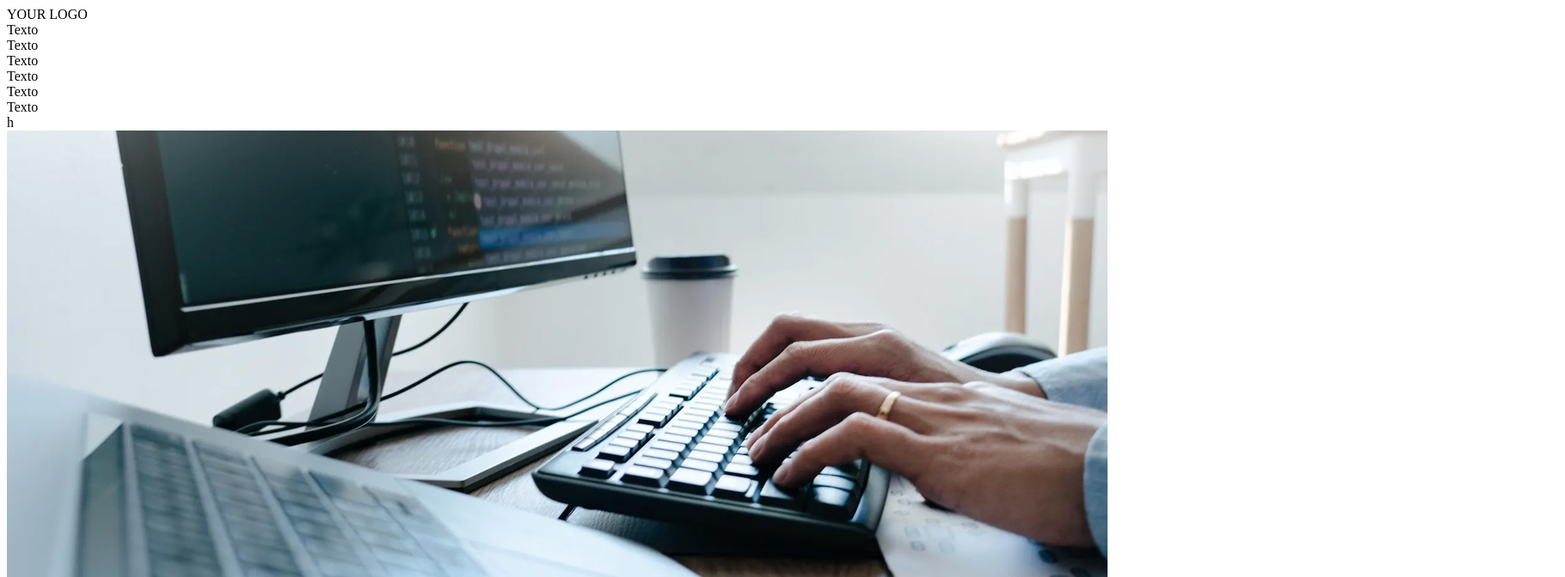
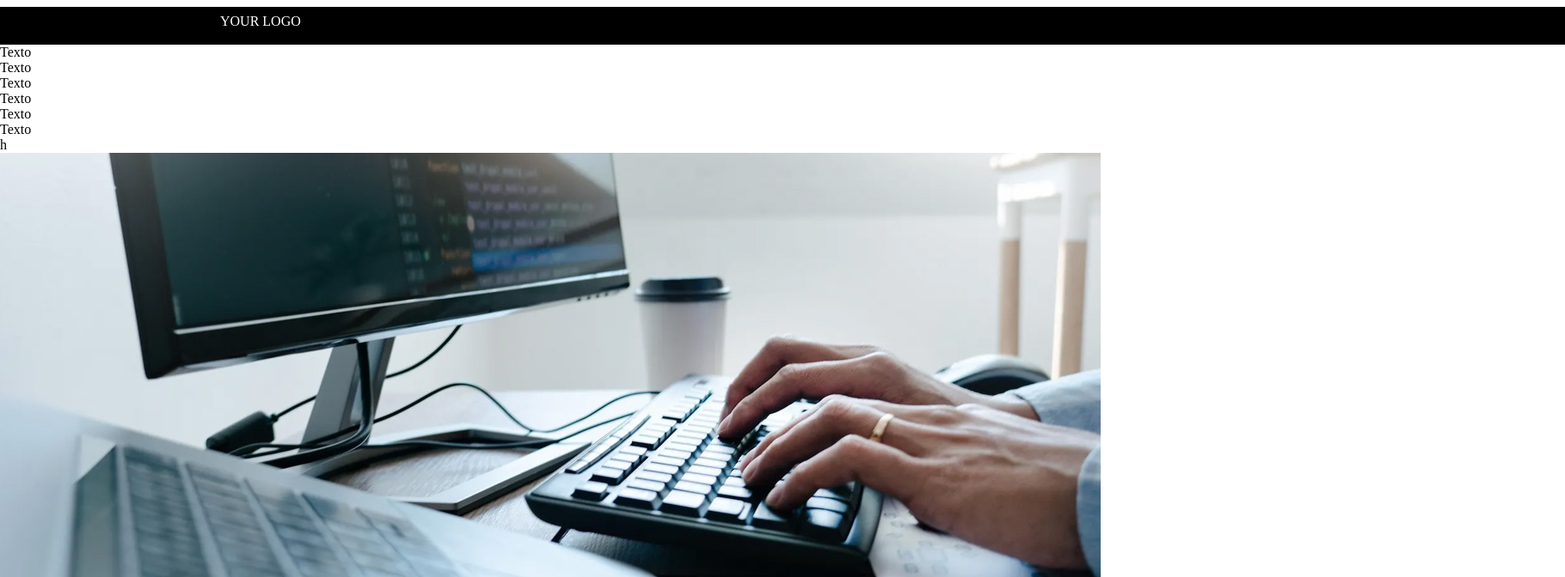
Before and after one commit to Zyrozk/PlantillaPrueba, a plain HTML site: page assets/index.html in a window 1280 px wide. Shown: the top 672 px of the page at 86% size, 1820 px wide, since content can reach past the window. Drawn offline with Linux system fonts and the light colour scheme.

Commit message:
Diseño
Seguimos con el primer guardado del diseño

```diff
--- /dev/null
+++ b/assets/css/index.css
@@ -0,0 +1,21 @@
+body{
+    margin-left: 0%;
+    margin-right: 0%;
+}
+
+.fnegro1{
+    display: inline-block;
+    border: 3px solid black;
+    background-color: black;
+    color: black;
+    padding: 10px 903px;
+    left: 50px;
+
+}
+
+.logo{
+    position: absolute;
+    top: 2%;
+    left: 20%;
+    color: white;
+}
--- a/assets/index.html
+++ b/assets/index.html
@@ -4,9 +4,11 @@
     <meta charset="UTF-8">
     <meta name="viewport" content="width=device-width, initial-scale=1.0">
     <title>Document</title>
+    <link rel="stylesheet" href="css/index.css">
 </head>
 <body>
     <header>
+        <div class="fnegro1">h</div>
         <div class="logo">YOUR LOGO</div>
         <div class="texto1">Texto</div>
         <div class="texto2">Texto</div>
@@ -17,7 +19,7 @@
     </header>
     <main>
         <section>
-            <div class="fnegro">h</div>
+            <div class="fnegro2">h</div>
 
             <img class="computadora" src="img/Imagen1.jpg" alt="Computadora">
 
```
